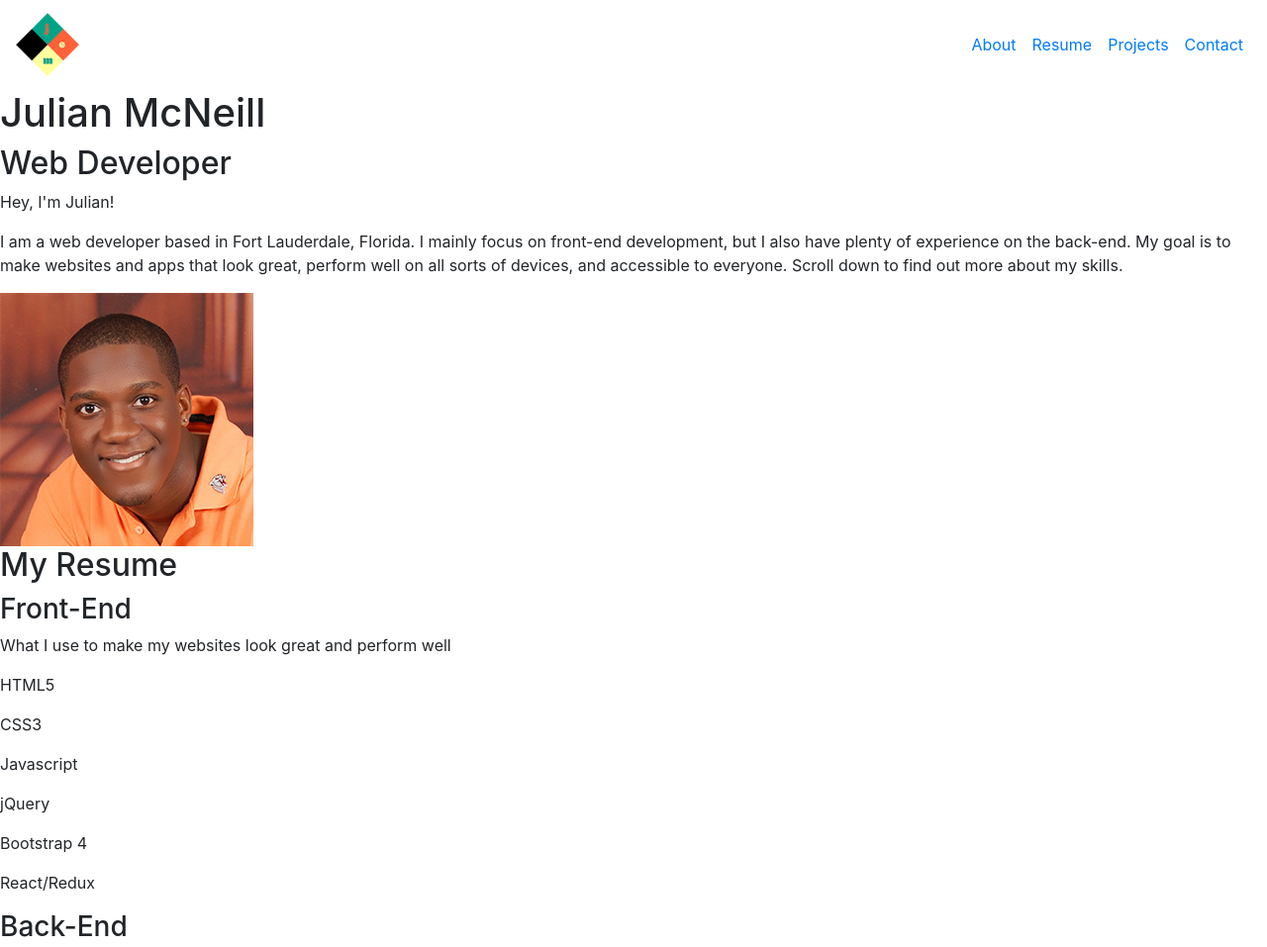
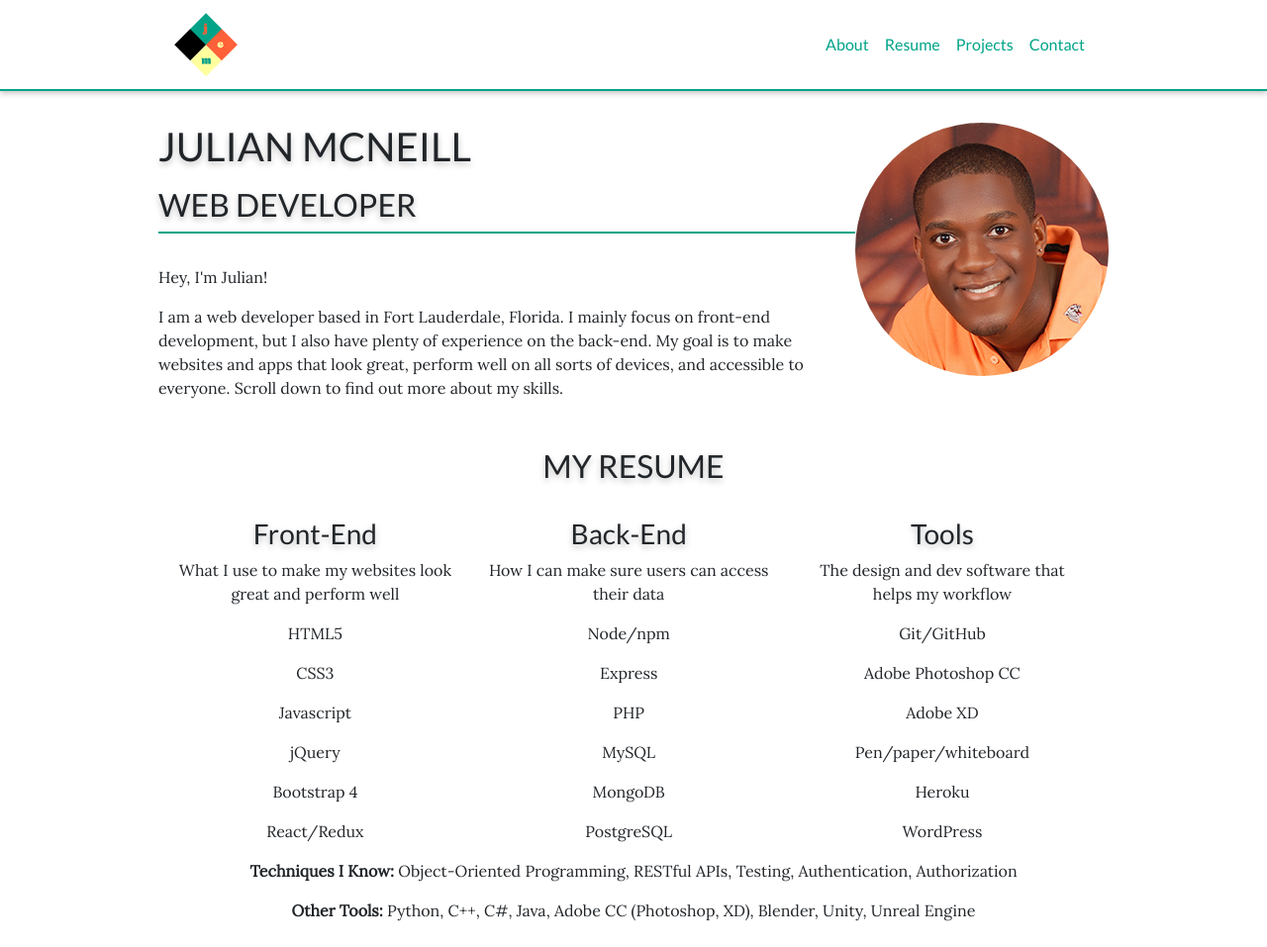
Before and after one commit to Julesdowork/julesdowork.github.io, a plain HTML site: page index.html in a window 1280 px wide. Shown: the top 957 px of the page at 99% size. Drawn offline with nearby package versions, Linux system fonts and the light colour scheme.

Commit message:
Add correct stylesheet to index

```diff
--- a/index.html
+++ b/index.html
@@ -7,7 +7,7 @@
   <title>Julian McNeill | Web Developer</title>
   <link rel="stylesheet" href="https://stackpath.bootstrapcdn.com/bootstrap/4.1.3/css/bootstrap.min.css" integrity="sha384-MCw98/SFnGE8fJT3GXwEOngsV7Zt27NXFoaoApmYm81iuXoPkFOJwJ8ERdknLPMO" crossorigin="anonymous">
   <link rel="stylesheet" href="https://use.fontawesome.com/releases/v5.4.2/css/all.css" integrity="sha384-/rXc/GQVaYpyDdyxK+ecHPVYJSN9bmVFBvjA/9eOB+pb3F2w2N6fc5qB9Ew5yIns" crossorigin="anonymous">
-  <link rel="stylesheet" href="styles/style2.css">
+  <link rel="stylesheet" href="styles/style.css">
 </head>
 <body>
   <header>
```
